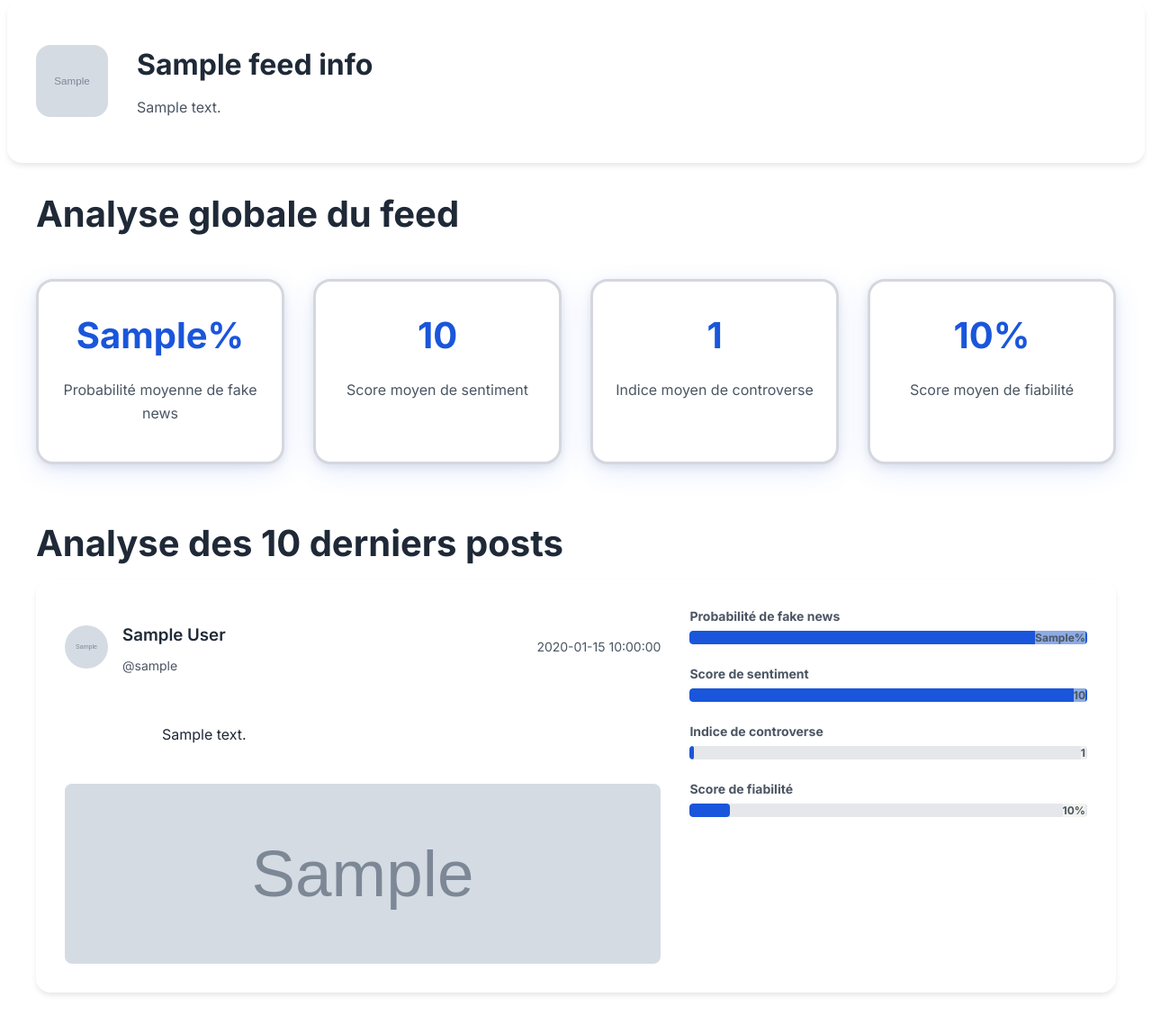
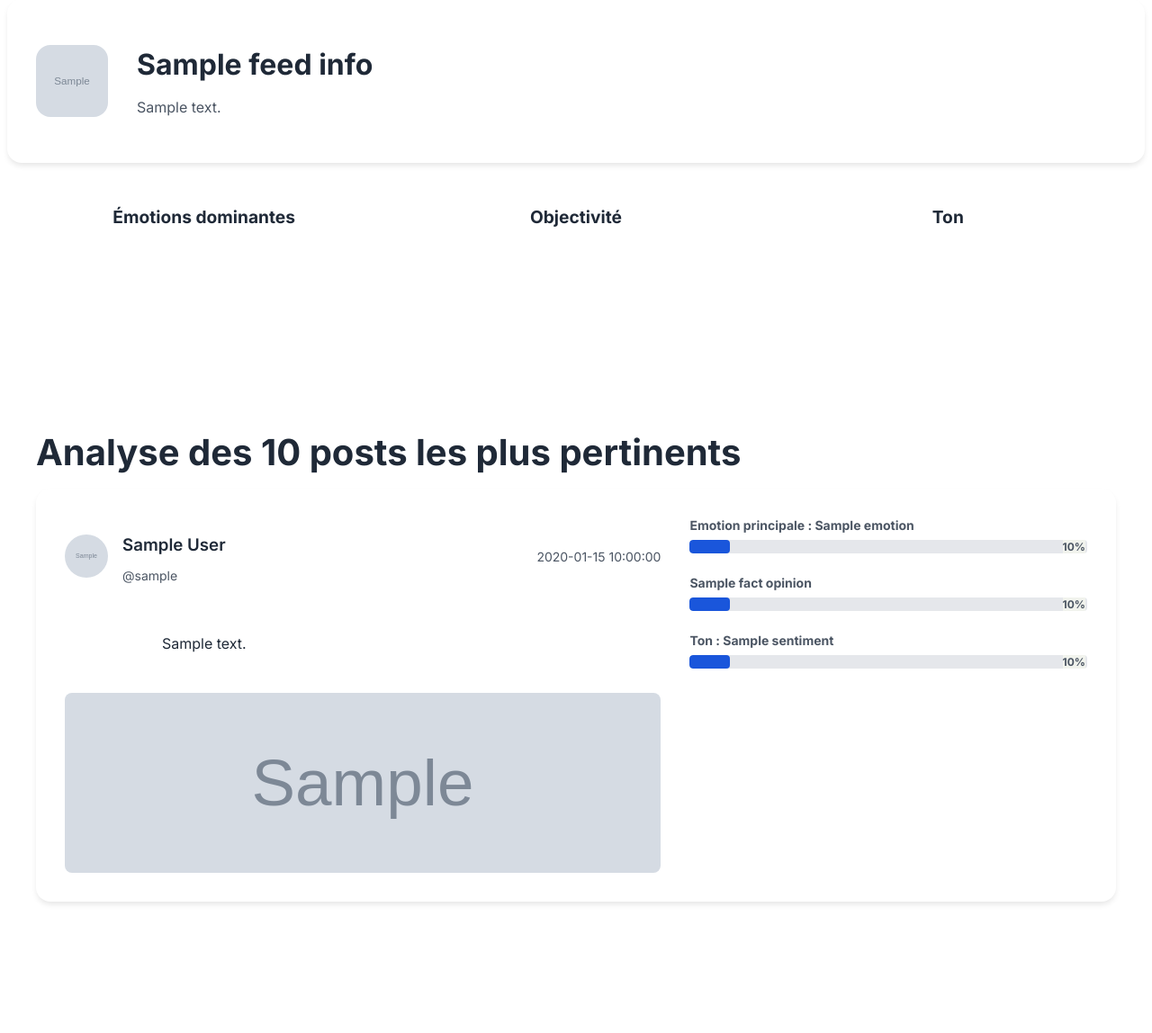
Before and after one commit to arobert004/TripleA_Bluesky, a Flask app: template FakeNews_App/templates/feed_analysis.html in a window 1280 px wide. Shown: the part 121-1269 px from the top of the page at 90% size. After the commit the page ends 1126 px from the top, so only its background shows below. Run offline with Flask 3, Linux system fonts and the light colour scheme; the template is opened without the code that fills it: most values are stand-ins (such as "Sample title", 1, 10 or a date in 2020); grey boxes marked "Sample" are stand-in pictures; a map, chart or similar area stays blank; parts of the project's set-up code (start-up, migrations or seed data) failed here and were passed over.

Commit message:
BackEnd + FrontEnd(90%) tag analysis

```diff
--- a/FakeNews_App/app.py
+++ b/FakeNews_App/app.py
@@ -56,7 +56,7 @@ def extract_feed_info(url):
 
         if match:
             actor, feed_id = match.groups()
-            print(actor, feed_id)
+
             # Initialiser le client
             client = Client()
             client.login(login='aro402@hotmail.fr', password='gamertag')
@@ -190,18 +190,43 @@ def get_feed_data(did, feed_id):
         feed_data = feed.model_dump()
 
         if not feed_data or 'feed' not in feed_data:
-            print("Aucun post trouvé dans le feed")
+            # print("Aucun post trouvé dans le feed")
             return None
 
         posts_data = []
+
         total_fake_news_prob = 0
         total_sentiment = 0
         total_controversy = 0
         total_reliability = 0
 
+        total_emotion = {}
+        total_fact_opinion = {"Objectif" : 0,
+                            "Subjectif" : 0}
+        total_sentiment_model = {"Positive" : 0,
+                                "Neutral" : 0,
+                                "Negative" : 0}
+
         for item in feed_data['feed']:
             post = item['post']
-            print(f"Traitement du post: {post['record']['text'][:100]}...")
+
+            # Récupérer l'emotion la plus probable
+            emotion_results = emotion_model(post['record']['text'])[0][:5]
+
+            emotion_results = [{
+                'label': r['label'],
+                'score': round(r['score'] * 100)
+            } for r in emotion_results]
+
+            # Analyse fact/subjectif
+            fact_opinion_result = fact_or_opi(post['record']['text'])[0]
+            fact_opinion_score = round(fact_opinion_result['score'] * 100)
+            fact_opinion_label = "Objectif" if fact_opinion_result['label'] == 'LABEL_1' else "Subjectif"
+
+            # Analyse sentiment
+            sentiment_result = pos_or_neg(post['record']['text'])[0]
+            sentiment_score = round(sentiment_result['score'] * 100)
+            sentiment_label = sentiment_result['label'].capitalize()
 
             # Générer des scores aléatoires pour chaque post
             fake_news_prob = random.uniform(0, 100)
@@ -214,6 +239,25 @@ def get_feed_data(did, feed_id):
             total_sentiment += sentiment
             total_controversy += controversy
             total_reliability += reliability
+
+            # Stockage pour scores globaux
+
+            #EMOTION
+            for emotion_results_var in emotion_results :
+                if emotion_results_var['label'] not in total_emotion.keys() :
+
+                    total_emotion[emotion_results_var['label']] = 0
+                    total_emotion[emotion_results_var['label']] += 1
+
+                else :
+
+                    total_emotion[emotion_results_var['label']] += 1
+
+            #FACTOPI
+            total_fact_opinion[fact_opinion_label] += 1
+
+            #SENTIMENT
+            total_sentiment_model[sentiment_label] += 1
 
             # Extraire les images si présentes
             images = []
@@ -239,6 +283,15 @@ def get_feed_data(did, feed_id):
                 'created_at': parser.parse(post['indexed_at']).strftime("%d/%m/%Y %H:%M"),
                 'images': images,
                 'stats': {
+                    'emotions': emotion_results,
+                    'fact_opinion': {
+                        'score': fact_opinion_score,
+                        'label': fact_opinion_label
+                                },
+                    'sentiment': {
+                        'score': sentiment_score,
+                        'label': sentiment_label
+                    },
                     'fake_news_probability': round(fake_news_prob, 1),
                     'sentiment_score': round(sentiment, 2),
                     'controversy_index': round(controversy, 1),
@@ -250,6 +303,9 @@ def get_feed_data(did, feed_id):
         # Calculer les moyennes pour le feed entier
         num_posts = len(posts_data)
         feed_stats = {
+            'emotion_total' : sorted(total_emotion.items(), key=lambda x: x[1], reverse=True)[:5],
+            'fact_opi_total' : total_fact_opinion,
+            'total_sentiment_model' : total_sentiment_model,
             'fake_news_probability': round(total_fake_news_prob / num_posts, 1),
             'sentiment_score': round(total_sentiment / num_posts, 2),
             'controversy_index': round(total_controversy / num_posts, 1),
@@ -298,7 +354,7 @@ def get_tag_datas(user_tag) :
         total_sentiment_model = {"Positive" : 0,
                                  "Neutral" : 0,
                                  "Negative" : 0}
-        total_gram_mistakes = 0
+        # total_gram_mistakes = 0
 
 
         for item in searchresult.model_dump()['posts']:
--- a/FakeNews_App/templates/feed_analysis.html
+++ b/FakeNews_App/templates/feed_analysis.html
@@ -36,33 +36,54 @@
             </div>
         </div>
 
-        <!-- Statistiques globales -->
-        <div class="global-stats">
-            <h2 class="section-title">Analyse globale du feed</h2>
-            <div class="stats-grid">
-                <div class="stat-card">
-                    <div class="stat-number">{{ feed.stats.fake_news_probability }}%</div>
-                    <p class="stat-text">Probabilité moyenne de fake news</p>
+        <!-- SECTION 1 : Statistiques globales du tag -->
+        <section class="global-stats">
+            <!-- Emotions dominantes (Camembert) -->
+            <div class="charts-row" style="display:grid;grid-template-columns:repeat(3,1fr);gap:2.5rem;margin-bottom:2.5rem;align-items:start;">
+                <div class="chart-block">
+                    <h2 class="feed-title" style="font-size:1.2rem;text-align:center;">Émotions dominantes</h2>
+                    <canvas id="emotionsPie"></canvas>
                 </div>
-                <div class="stat-card">
-                    <div class="stat-number">{{ feed.stats.sentiment_score }}</div>
-                    <p class="stat-text">Score moyen de sentiment</p>
+                <div class="chart-block">
+                    <h2 class="feed-title" style="font-size:1.2rem;text-align:center;">Objectivité</h2>
+                    <canvas id="objectivityPie"></canvas>
                 </div>
-                <div class="stat-card">
-                    <div class="stat-number">{{ feed.stats.controversy_index }}</div>
-                    <p class="stat-text">Indice moyen de controverse</p>
-                </div>
-                <div class="stat-card">
-                    <div class="stat-number">{{ feed.stats.reliability_score }}%</div>
-                    <p class="stat-text">Score moyen de fiabilité</p>
+                <div class="chart-block">
+                    <h2 class="feed-title" style="font-size:1.2rem;text-align:center;">Ton</h2>
+                    <canvas id="tonePie"></canvas>
                 </div>
             </div>
-        </div>
+            <script src="https://cdn.jsdelivr.net/npm/chart.js"></script>
+            <script>
+            // Données dynamiques injectées depuis Jinja
+            const emotionsLabels = [{% for emotion, count in feed.stats.emotion_total %}'{{ emotion|capitalize }}'{% if not loop.last %}, {% endif %}{% endfor %}];
+            const emotionsData = [{% for emotion, count in feed.stats.emotion_total %}{{ count }}{% if not loop.last %}, {% endif %}{% endfor %}];
+            const emotionsTotal = emotionsData.reduce((a,b)=>a+b,0);
+            const emotionsPercent = emotionsData.map(v=>Math.round(100*v/emotionsTotal));
 
+            const objectivityLabels = ['Objectif','Subjectif'];
+            const objectivityData = [{{ feed.stats.fact_opi_total['Objectif']|default(0) }}, {{ feed.stats.fact_opi_total['Subjectif']|default(0) }}];
+            const objectivityTotal = objectivityData.reduce((a,b)=>a+b,0);
+            const objectivityPercent = objectivityData.map(v=>objectivityTotal?Math.round(100*v/objectivityTotal):0);
+
+            const toneLabels = ['Positive','Neutral','Negative'];
+            const toneData = [
+                {{ feed.stats.total_sentiment_model['Positive']|default(0) }},
+                {{ feed.stats.total_sentiment_model['Neutral']|default(0) }},
+                {{ feed.stats.total_sentiment_model['Negative']|default(0) }}
+            ];
+            const toneTotal = toneData.reduce((a,b)=>a+b,0);
+            const tonePercent = toneData.map(v=>toneTotal?Math.round(100*v/toneTotal):0);
+            </script>
+            <script src="{{ url_for('static', filename='tags_piecharts.js') }}"></script>
+
+        </section>
+
+        <!-- SECTION 2 : Liste des posts du tag -->
         <!-- Liste des posts -->
         <div class="posts-container">
-            <h2 class="section-title">Analyse des 10 derniers posts</h2>
-            {% for post in feed.posts %}
+            <h2 class="section-title">Analyse des 10 posts les plus pertinents</h2>
+            {% for post in feed.posts[:10] %}
             <div class="post-analysis">
                 <div class="post-content">
                     <div class="post-header">
@@ -88,31 +109,24 @@
                 </div>
                 <div class="post-stats">
                     <div class="stat-item">
-                        <span class="stat-label">Probabilité de fake news</span>
+                        <span class="stat-label">Emotion principale : {{post.stats.emotions[0].label.capitalize()}}</span>
                         <div class="stat-bar">
-                            <div class="stat-fill" style="width: {{ post.stats.fake_news_probability }}%"></div>
-                            <span class="stat-value">{{ post.stats.fake_news_probability }}%</span>
+                            <div class="stat-fill" style="width: {{ post.stats.emotions[0].score}}%"></div>
+                            <span class="stat-value">{{ post.stats.emotions[0].score }}%</span>
                         </div>
                     </div>
                     <div class="stat-item">
-                        <span class="stat-label">Score de sentiment</span>
-                        <div class="stat-bar sentiment">
-                            <div class="stat-fill" style="width: {{ (post.stats.sentiment_score + 1) * 50 }}%"></div>
-                            <span class="stat-value">{{ post.stats.sentiment_score }}</span>
+                        <span class="stat-label">{{post.stats.fact_opinion.label}}</span>
+                        <div class="stat-bar">
+                            <div class="stat-fill" style="width: {{ post.stats.fact_opinion.score }}%"></div>
+                            <span class="stat-value">{{ post.stats.fact_opinion.score }}%</span>
                         </div>
                     </div>
                     <div class="stat-item">
-                        <span class="stat-label">Indice de controverse</span>
+                        <span class="stat-label">Ton : {{post.stats.sentiment.label}}</span>
                         <div class="stat-bar">
-                            <div class="stat-fill" style="width: {{ post.stats.controversy_index }}%"></div>
-                            <span class="stat-value">{{ post.stats.controversy_index }}</span>
-                        </div>
-                    </div>
-                    <div class="stat-item">
-                        <span class="stat-label">Score de fiabilité</span>
-                        <div class="stat-bar">
-                            <div class="stat-fill" style="width: {{ post.stats.reliability_score }}%"></div>
-                            <span class="stat-value">{{ post.stats.reliability_score }}%</span>
+                            <div class="stat-fill" style="width: {{ post.stats.sentiment.score }}%"></div>
+                            <span class="stat-value">{{ post.stats.sentiment.score }}%</span>
                         </div>
                     </div>
                 </div>
```
